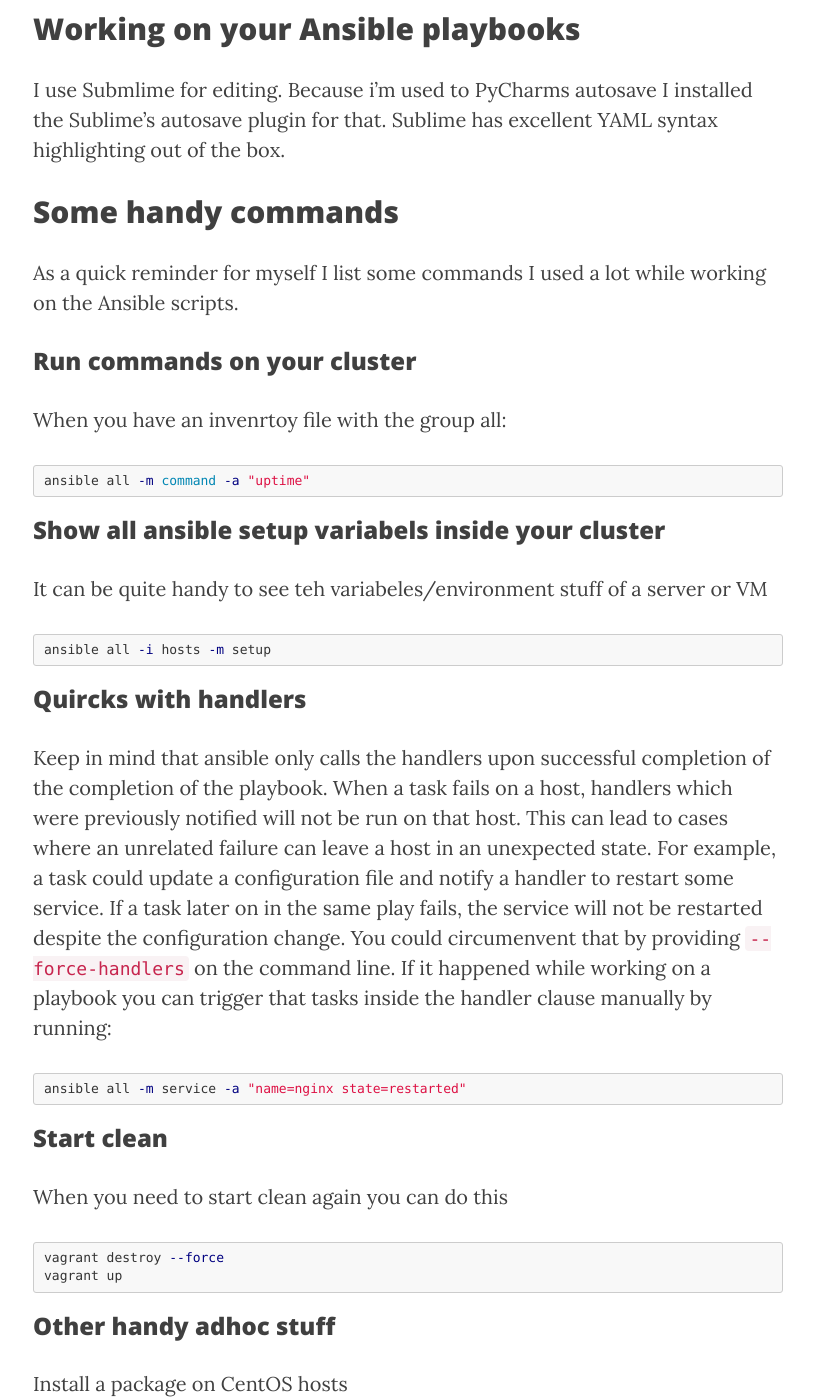
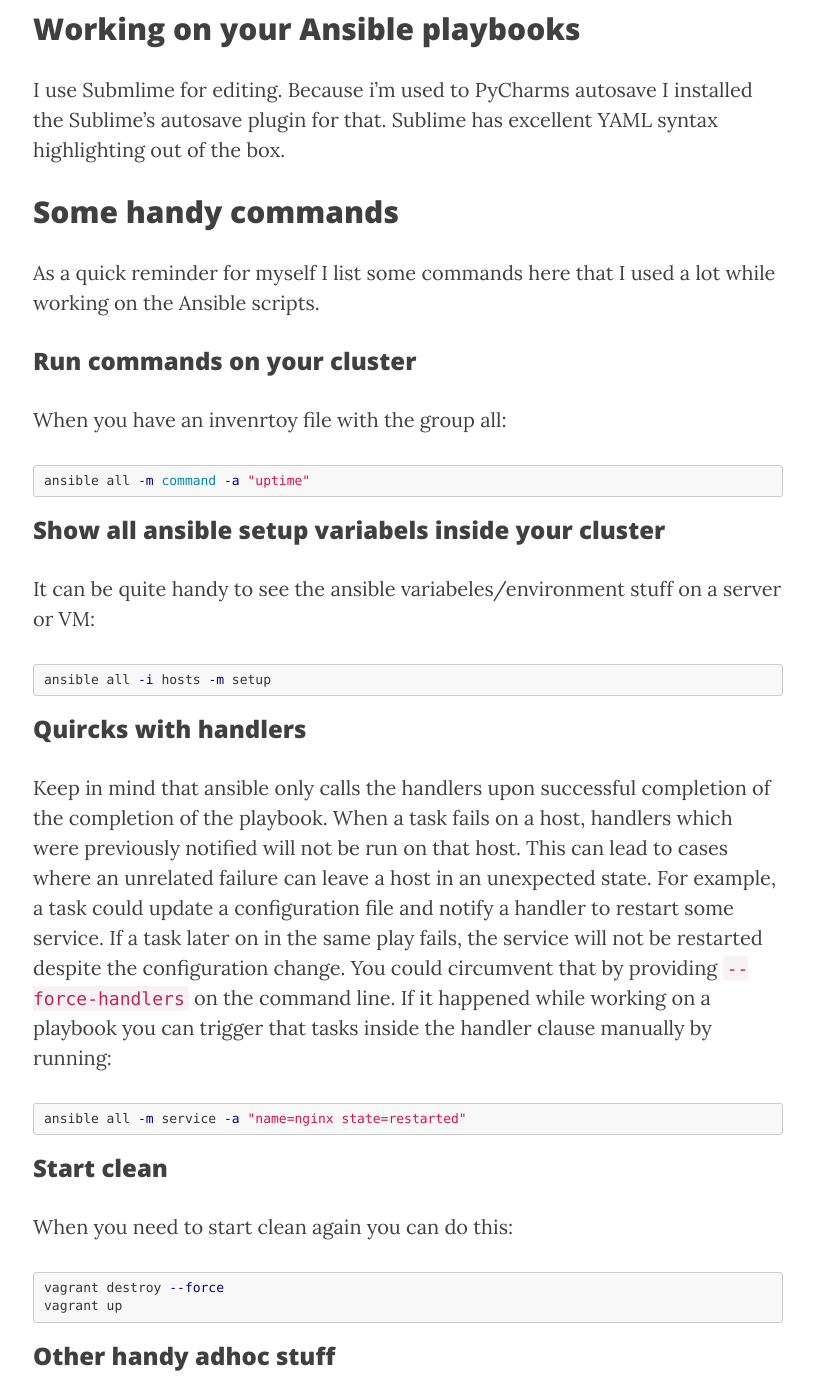
Before and after one commit to acidjunk/acidjunk.github.io, a Jekyll site: the page built from _posts/2016-02-15-ansible-tips-and-tricks.md, in a window 1280 px wide and 1400 px high, scrolled down 1135 px. Shown: the whole window, without its empty margins (232-1046 px from the left). Built offline with Jekyll 4.4.1, drawn with Linux system fonts in a browser that asks for light colours; nearby versions of some CDN libraries; comment, search, counter and statistics services are not loaded; some of the changed text lies outside the part shown.

Commit message:
More typo's

````diff
--- a/_posts/2016-02-15-ansible-tips-and-tricks.md
+++ b/_posts/2016-02-15-ansible-tips-and-tricks.md
@@ -28,7 +28,7 @@ open "http://192.168.33.10"
 I use Submlime for editing. Because i'm used to PyCharms autosave I installed the Sublime's autosave plugin for that. Sublime has excellent YAML syntax highlighting out of the box.
 
 ## Some handy commands
-As a quick reminder for myself I list some commands I used a lot while working on the Ansible scripts.
+As a quick reminder for myself I list some commands here that I used a lot while working on the Ansible scripts.
 
 ### Run commands on your cluster
 When you have an invenrtoy file with the group all:
@@ -38,21 +38,21 @@ ansible all -m command -a "uptime"
 ```
 
 ### Show all ansible setup variabels inside your cluster
-It can be quite handy to see teh variabeles/environment stuff of a server or VM
+It can be quite handy to see the ansible variabeles/environment stuff on a server or VM:
 
 ```bash
 ansible all -i hosts -m setup
 ```
 
 ### Quircks with handlers
-Keep in  mind that ansible only calls the handlers upon successful completion of the completion of the playbook. When a task fails on a host, handlers which were previously notified will not be run on that host. This can lead to cases where an unrelated failure can leave a host in an unexpected state. For example, a task could update a configuration file and notify a handler to restart some service. If a task later on in the same play fails, the service will not be restarted despite the configuration change. You could circumenvent that by providing `--force-handlers` on the command line. If it happened while working on a playbook you can trigger that tasks inside the handler clause manually by running:
+Keep in  mind that ansible only calls the handlers upon successful completion of the completion of the playbook. When a task fails on a host, handlers which were previously notified will not be run on that host. This can lead to cases where an unrelated failure can leave a host in an unexpected state. For example, a task could update a configuration file and notify a handler to restart some service. If a task later on in the same play fails, the service will not be restarted despite the configuration change. You could circumvent that by providing `--force-handlers` on the command line. If it happened while working on a playbook you can trigger that tasks inside the handler clause manually by running:
 
 ```bash
 ansible all -m service -a "name=nginx state=restarted"
 ```
 
 ### Start clean
-When you need to start clean again you can do this
+When you need to start clean again you can do this:
 
 ```bash
 vagrant destroy --force
@@ -60,19 +60,19 @@ vagrant up
 ```
 
 ### Other handy adhoc stuff
-Install a package on CentOS hosts
+Install a package on CentOS hosts:
 
 ```bash
 ansible all -i hosts -m yum "name=nginx state=present" -s
 ```
 
-Deinstall it again
+Deinstall it again:
 
 ```
 ansible all -i hosts -m yum "name=nginx state=absent" -s
 ```
 
-Add a firewalld rule, activate it now and after boot
+Add a firewalld rule, activate it now and after the next boot make it permanent:
 
 ```
 - name: insert firewalld
````
